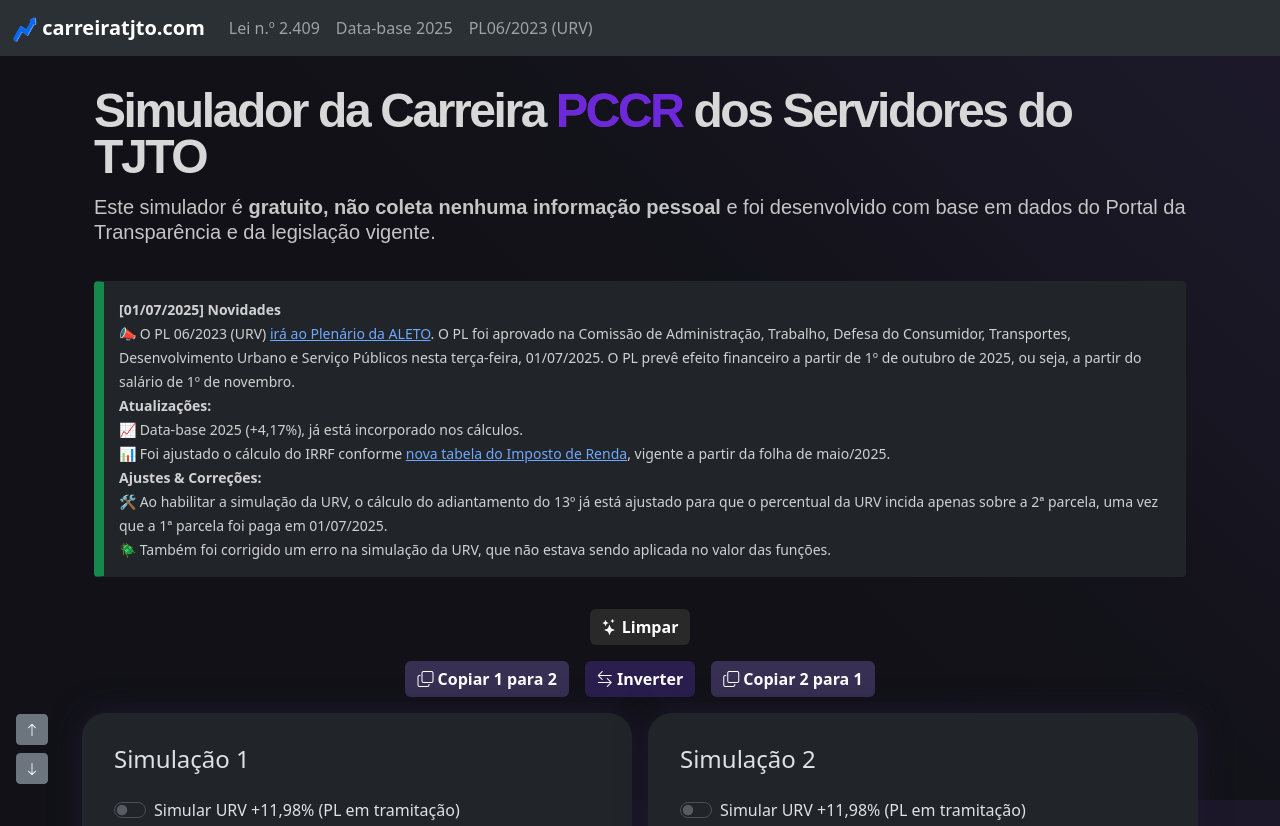
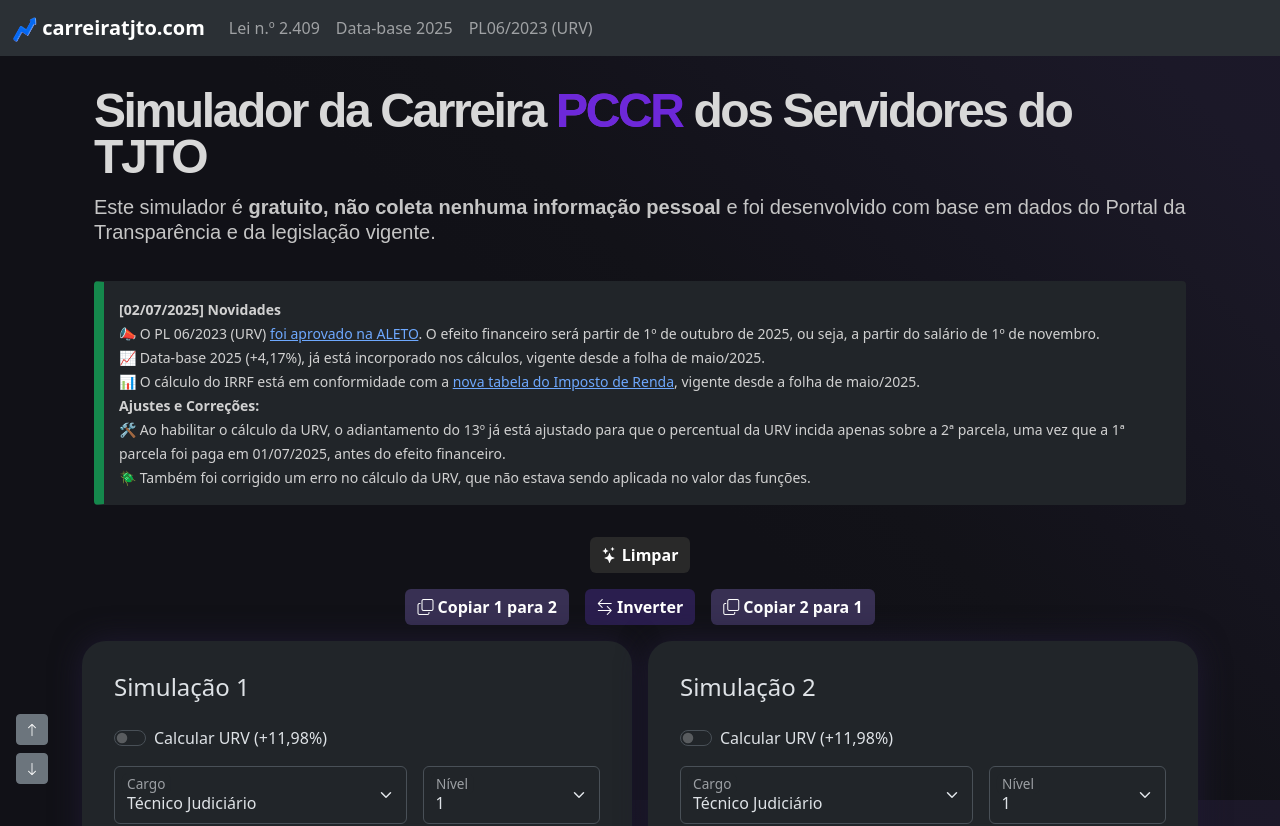
Before and after one commit to guilhermeoq/carreira-tjto, a Vue app: page / in a window 1280 px wide. Shown: the top 826 px of the page. Built offline with nearby package versions, Linux system fonts and the light colour scheme.

Commit message:
feat: URV aprovada

```diff
--- a/src/components/Calculadora.vue
+++ b/src/components/Calculadora.vue
@@ -47,16 +47,15 @@
       </div>
 
       <div class="callout callout-info">
-        <small><strong>[01/07/2025] Novidades</strong><br>
-          📣 O PL 06/2023 (URV) <a href="https://sapl.al.to.leg.br/materia/9605/documentoacessorio">irá ao Plenário da ALETO</a>. O PL foi aprovado na Comissão de Administração, Trabalho, Defesa do Consumidor, Transportes, Desenvolvimento Urbano e Serviço Públicos nesta terça-feira, 01/07/2025. O PL prevê efeito financeiro a partir de 1º de outubro de 2025, ou seja, a partir do salário de 1º de novembro.<br>
-          <strong>Atualizações:<br></strong>
-          📈 Data-base 2025 (+4,17%), já está incorporado nos cálculos.<br>
-          📊 Foi ajustado o cálculo do IRRF conforme <a
+        <small><strong>[02/07/2025] Novidades</strong><br>
+          📣 O PL 06/2023 (URV) <a href="https://sapl.al.to.leg.br/materia/9605/documentoacessorio">foi aprovado na ALETO</a>. O efeito financeiro será partir de 1º de outubro de 2025, ou seja, a partir do salário de 1º de novembro.<br>
+          📈 Data-base 2025 (+4,17%), já está incorporado nos cálculos, vigente desde a folha de maio/2025.<br>
+          📊 O cálculo do IRRF está em conformidade com a <a
             href="https://www.gov.br/planalto/pt-br/acompanhe-o-planalto/noticias/2025/04/nova-tabela-do-imposto-de-renda-comeca-a-valer-em-maio-veja-o-que-muda">nova
-            tabela do Imposto de Renda</a>, vigente a partir da folha de maio/2025.<br>
-            <strong>Ajustes & Correções:</strong><br>
-            🛠️ Ao habilitar a simulação da URV, o cálculo do adiantamento do 13º já está ajustado para que o percentual da URV incida apenas sobre a 2ª parcela, uma vez que a 1ª parcela foi paga em 01/07/2025.<br>
-            🪲 Também foi corrigido um erro na simulação da URV, que não estava sendo aplicada no valor das funções.
+            tabela do Imposto de Renda</a>, vigente desde a folha de maio/2025.<br>
+            <strong>Ajustes e Correções:</strong><br>
+            🛠️ Ao habilitar o cálculo da URV, o adiantamento do 13º já está ajustado para que o percentual da URV incida apenas sobre a 2ª parcela, uma vez que a 1ª parcela foi paga em 01/07/2025, antes do efeito financeiro.<br>
+            🪲 Também foi corrigido um erro no cálculo da URV, que não estava sendo aplicada no valor das funções.
         </small>
       </div>
 
@@ -84,7 +83,7 @@
           <div class="form-check form-switch mt-4 mb-3">
             <input v-model="calculator.simularPercentual" class="form-check-input" type="checkbox" role="switch" id="URVSwitch"
                />
-            <label class="form-check-label">Simular URV +11,98% (PL em tramitação)</label>
+            <label class="form-check-label">Calcular URV (+11,98%)</label>
           </div>
           <div class="d-flex justify-content-center gap-3">
             <!-- SELECTION CARGO -->
```
